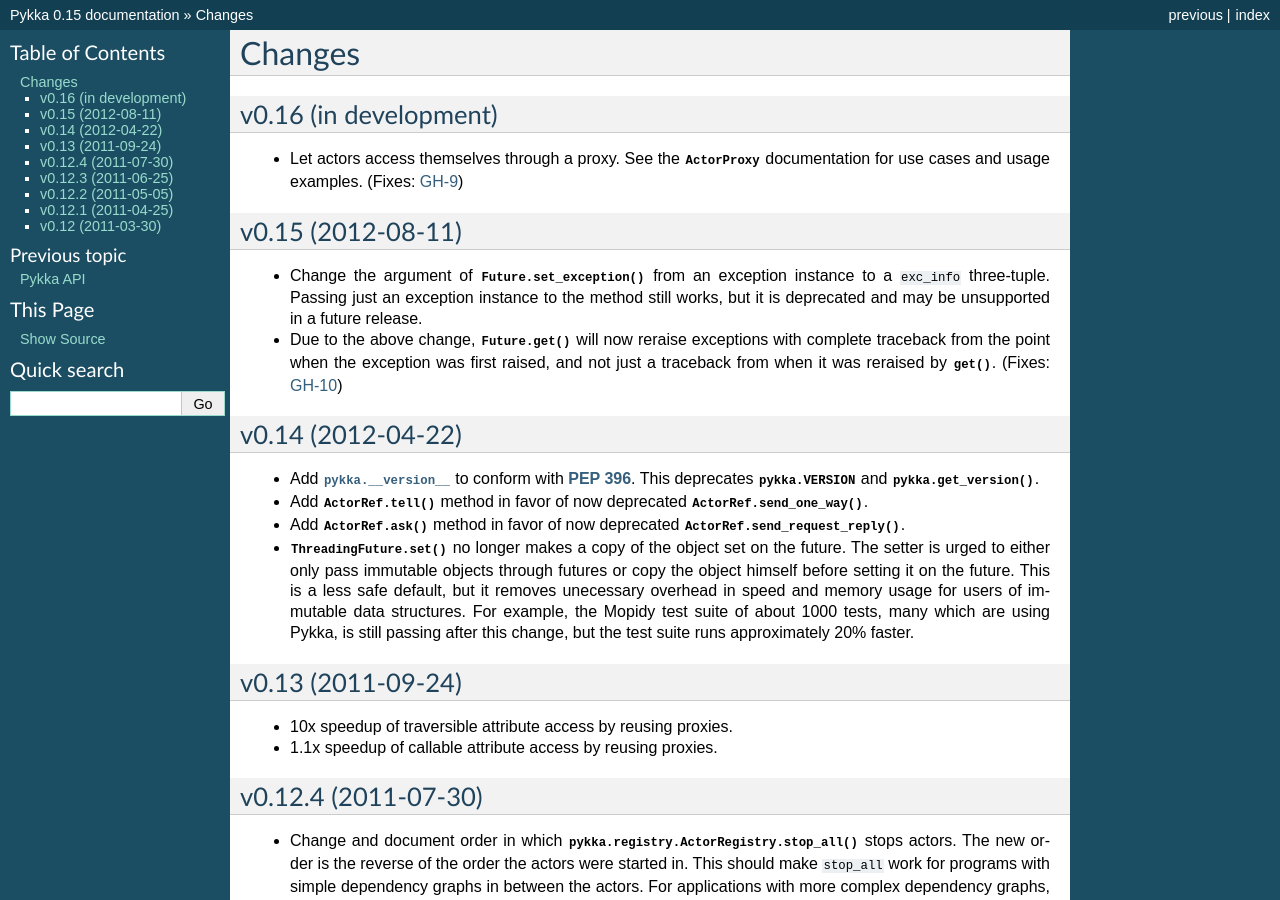
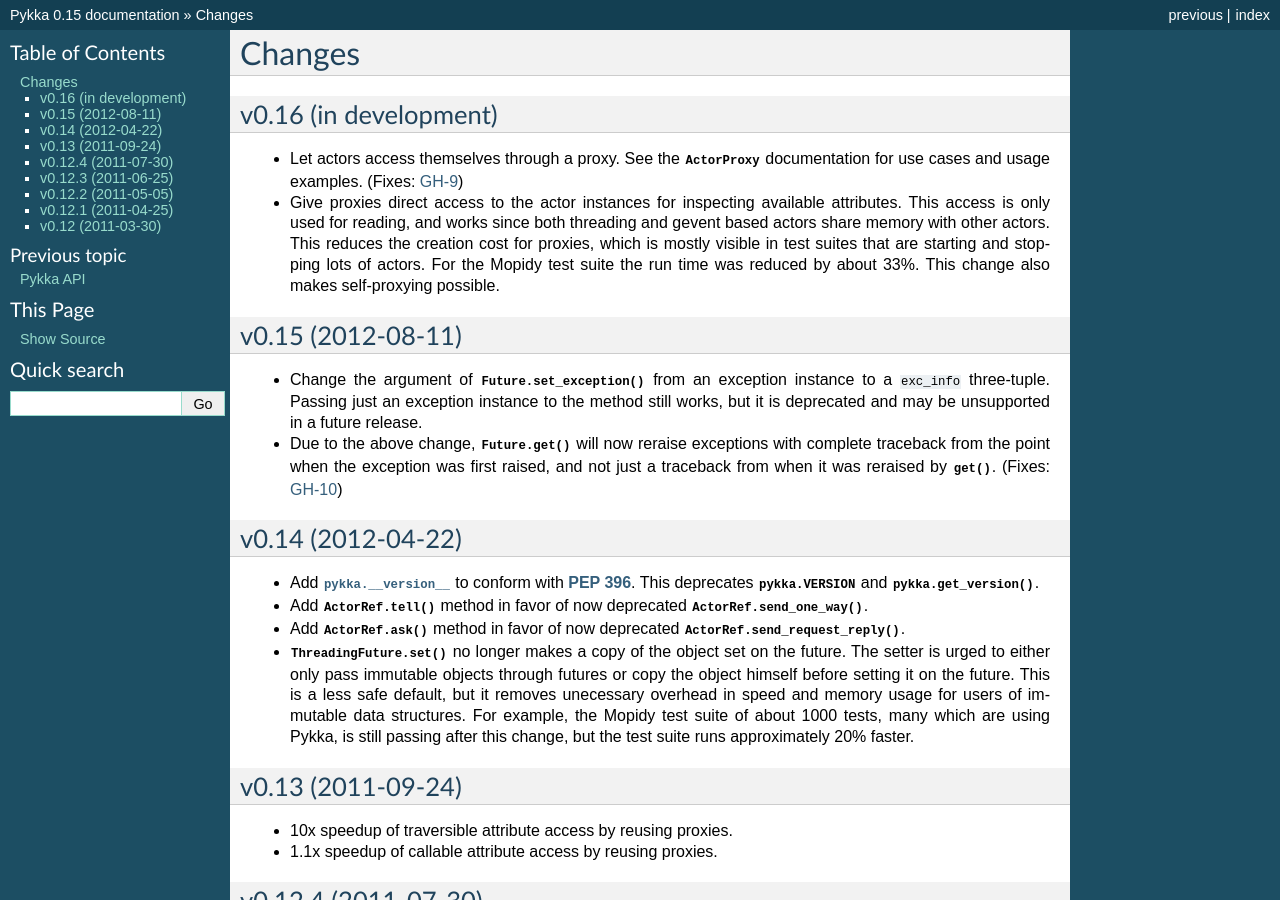
Before and after one commit to jodal/pykka, a Sphinx documentation site: the page built from docs/changes.rst, in a window 1280 px wide and 900 px high. Built offline with Sphinx 7.4.7, drawn with Linux system fonts in a browser that asks for light colours.

Commit message:
docs: Add note on proxy creation speedup

```diff
--- a/docs/changes.rst
+++ b/docs/changes.rst
@@ -9,6 +9,14 @@
 - Let actors access themselves through a proxy. See the :class:`ActorProxy
   <pykka.proxy.ActorProxy>` documentation for use cases and usage examples.
   (Fixes: :issue:`9`)
+
+- Give proxies direct access to the actor instances for inspecting available
+  attributes. This access is only used for reading, and works since both
+  threading and gevent based actors share memory with other actors. This
+  reduces the creation cost for proxies, which is mostly visible in test suites
+  that are starting and stopping lots of actors. For the Mopidy test suite the
+  run time was reduced by about 33%. This change also makes self-proxying
+  possible.
 
 
 v0.15 (2012-08-11)
```
